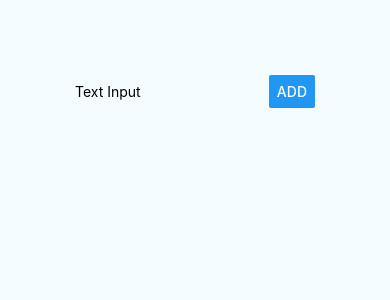
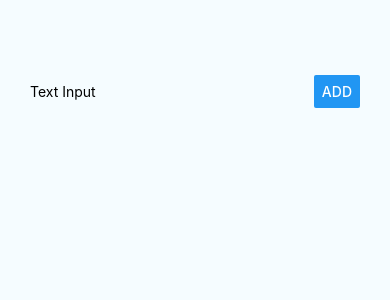
Before and after one commit to ethai16/rncourse, a React Native app: screen / in a window 390 px wide. Shown: the top 300 px of the page. Built offline with nearby package versions, Linux system fonts and the light colour scheme.

Commit message:
scrollview

```diff
--- a/App.js
+++ b/App.js
@@ -50,7 +50,7 @@ export default class App extends Component{
           return i !== index;
         })
       }
-    })
+    });
   }
 
 
@@ -72,7 +72,9 @@ const styles = StyleSheet.create({
     justifyContent: 'flex-start',
     alignItems: 'center',
     backgroundColor: '#F5FCFF',
-    padding: 75
+    paddingTop: 75,
+    paddingRight: 30,
+    paddingLeft:30
   },
   welcome: {
     fontSize: 20,
--- a/src/components/ListContainer/ListContainer.js
+++ b/src/components/ListContainer/ListContainer.js
@@ -1,5 +1,5 @@
 import React from 'react';
-import { View, StyleSheet  } from "react-native";
+import { ScrollView, StyleSheet  } from "react-native";
 import ListItem from '../ListItem/ListItem'
 
 class ListContainer extends React.Component {
@@ -18,9 +18,9 @@ class ListContainer extends React.Component {
         })
 
         return (
-            <View style = {styles.listContainer}>
+            <ScrollView style = {styles.listContainer}>
             {placesOutput}
-          </View>
+          </ScrollView>
         );
     }
 }
```
